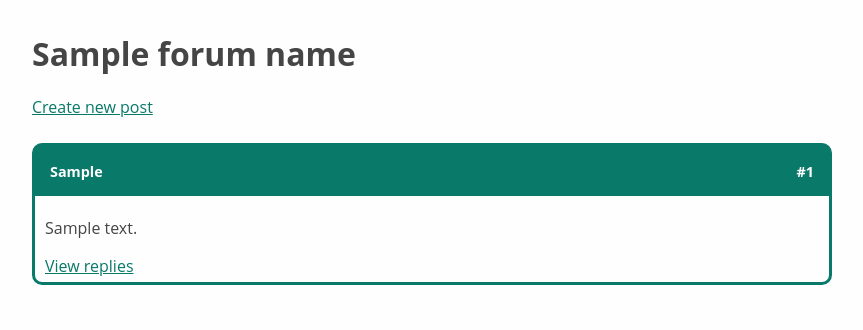
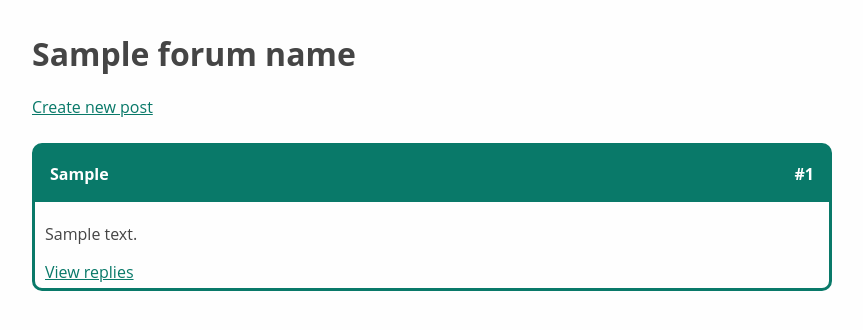
Before and after one commit to archwheeler/anorum, a Django app: template main/templates/main/forum.html in a window 1280 px wide. Shown: the part 38-368 px from the top of the page, without its empty margins (208-1071 px from the left). Run offline with Django 4.2, Linux system fonts and the light colour scheme; tables that the repository leaves empty hold one stand-in row (values such as "Sample post"); the template is opened without the code that fills it: values that come from a table or form of the project are taken from there, most other values are stand-ins (such as "Sample title", 1, 10 or a date in 2020).

Commit message:
Make post header font size the same as content

```diff
--- a/main/static/style.css
+++ b/main/static/style.css
@@ -78,7 +78,6 @@ textarea {
 .post-header {
     background-color: var(--anorum-green);
     color: white;
-    font-size: 0.9rem;
     font-weight: bold;
     padding: 1px 15px;
     overflow: auto;
```
